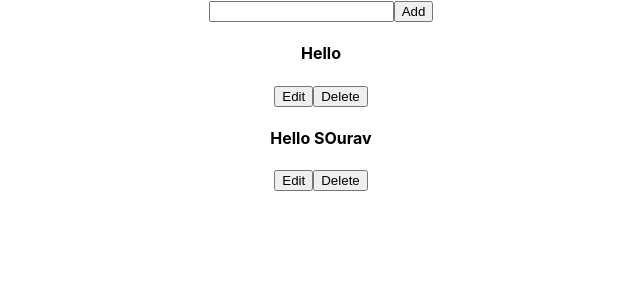
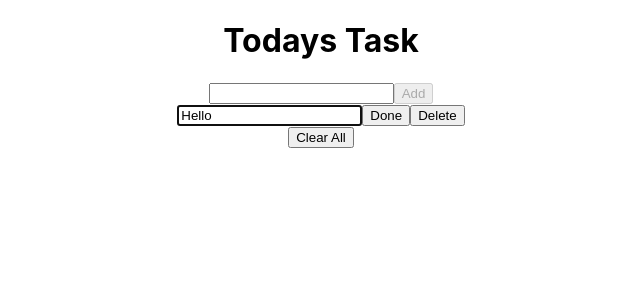
Before and after one commit to Souravsinha96/todo-redux, a React (Create React App) app: page / in a window 1280 px wide. Both pictures are taken after a click on the button "Edit". Shown: the top 300 px of the page, without its empty margins (319-959 px from the left). Built offline with nearby package versions, Linux system fonts and the light colour scheme.

Commit message:
Added edit,add,clear functionality

```diff
--- a/package.json
+++ b/package.json
@@ -11,6 +11,7 @@
     "react-redux": "^7.2.4",
     "react-scripts": "4.0.3",
     "redux": "^4.1.0",
+    "uuid": "^8.3.2",
     "web-vitals": "^1.1.2"
   },
   "scripts": {
--- a/src/components/TodoInput.js
+++ b/src/components/TodoInput.js
@@ -1,15 +1,37 @@
-import React, { useState } from "react";
-
+import React, { useState, useRef, useEffect } from "react";
+import { useDispatch } from "react-redux";
+import { addTodo } from "../redux/actions";
+import { v1 as uuid } from "uuid";
 function TodoInput() {
-  const [text, setText] = useState();
+  const [text, setText] = useState("");
+  const dispatch = useDispatch();
+  const inputref = useRef();
+  useEffect(() => {
+    inputref.current.focus();
+  });
   return (
     <div>
+      <h1>Todays Task</h1>
       <input
+        ref={inputref}
         type="text"
         value={text}
         onChange={(e) => setText(e.target.value)}
       />
-      <button>Add</button>
+      <button
+        disabled={text === ""}
+        onClick={() => {
+          dispatch(
+            addTodo({
+              id: uuid(),
+              text,
+            })
+          );
+          setText("");
+        }}
+      >
+        Add
+      </button>
     </div>
   );
 }
--- a/src/components/TodoItem.js
+++ b/src/components/TodoItem.js
@@ -1,12 +1,40 @@
-import React from "react";
+import React, { useState, useRef, useEffect } from "react";
 import { useDispatch } from "react-redux";
-import { deleteTodo } from "../redux/actions";
+import { deleteTodo, editTodo } from "../redux/actions";
 function TodoItem({ todo }) {
+  const [editable, setEditable] = useState(false);
+  const [text, setText] = useState(todo.text);
   const dispatch = useDispatch();
+  const inputref = useRef();
+  useEffect(() => {
+    if (editable !== false) inputref.current.focus();
+  }, [editable]);
   return (
     <div>
-      <h4>{todo.text}</h4>
-      <button>Edit</button>
+      {editable ? (
+        <input
+          ref={inputref}
+          type="text"
+          value={text}
+          onChange={(e) => setText(e.target.value)}
+        />
+      ) : (
+        <h4>{todo.text}</h4>
+      )}
+      <button
+        onClick={() => {
+          dispatch(
+            editTodo({
+              ...todo,
+              text,
+            })
+          );
+
+          setEditable(!editable);
+        }}
+      >
+        {editable ? "Done" : "Edit"}
+      </button>
       <button onClick={() => dispatch(deleteTodo(todo.id))}>Delete</button>
     </div>
   );
--- a/src/components/TodoList.js
+++ b/src/components/TodoList.js
@@ -1,14 +1,22 @@
 import React from "react";
-import { useSelector } from "react-redux";
+import { useSelector, useDispatch } from "react-redux";
 import TodoItem from "./TodoItem";
+import { clearTodo } from "../redux/actions";
+function TodoList() {
+  const dispatch = useDispatch();
+  const todos = useSelector((state) => state);
 
-function TodoList() {
-  const todos = useSelector((state) => state);
   return (
     <div>
       {todos.map((todo) => (
         <TodoItem key={todo.id} todo={todo} />
       ))}
+      <button
+        disabled={todos.length === 0}
+        onClick={() => dispatch(clearTodo())}
+      >
+        Clear All
+      </button>
     </div>
   );
 }
--- a/src/redux/actions.js
+++ b/src/redux/actions.js
@@ -1,6 +1,7 @@
 export const ADD_TODO = "ADD_TODO";
 export const DELETE_TODO = "DELETE_TODO";
 export const EDIT_TODO = "EDIT_TODO";
+export const CLEAR_TODO = "CLEAR_TODO";
 
 export function addTodo(todo) {
   return {
@@ -20,3 +21,8 @@ export function editTodo(todo) {
     payload: todo,
   };
 }
+export function clearTodo() {
+  return {
+    type: CLEAR_TODO,
+  };
+}
--- a/src/redux/reducer.js
+++ b/src/redux/reducer.js
@@ -1,28 +1,29 @@
-import { ADD_TODO, DELETE_TODO, EDIT_TODO } from "./actions";
+import { ADD_TODO, DELETE_TODO, EDIT_TODO, CLEAR_TODO } from "./actions";
 export default (
   state = [
     {
       id: 1,
       text: "Hello",
     },
-    {
-      id: 2,
-      text: "Hello SOurav",
-    },
   ],
   action
 ) => {
   switch (action.type) {
     case ADD_TODO:
-      break;
+      return [...state, action.payload];
+
     case DELETE_TODO:
-      let newTodos = [...state];
-      newTodos = newTodos.filter((todo) => todo.id !== action.payload);
-      return newTodos;
+      return state.filter((todo) => todo.id !== action.payload);
 
     case EDIT_TODO:
-      break;
-
+      return state.map((todo) => {
+        if (todo.id === action.payload.id) {
+          todo.text = action.payload.text;
+        }
+        return todo;
+      });
+    case CLEAR_TODO:
+      return [];
     default:
       return state;
   }
```
Also changed, not shown: 1 other file (tests, documents, lock files or other folders).
